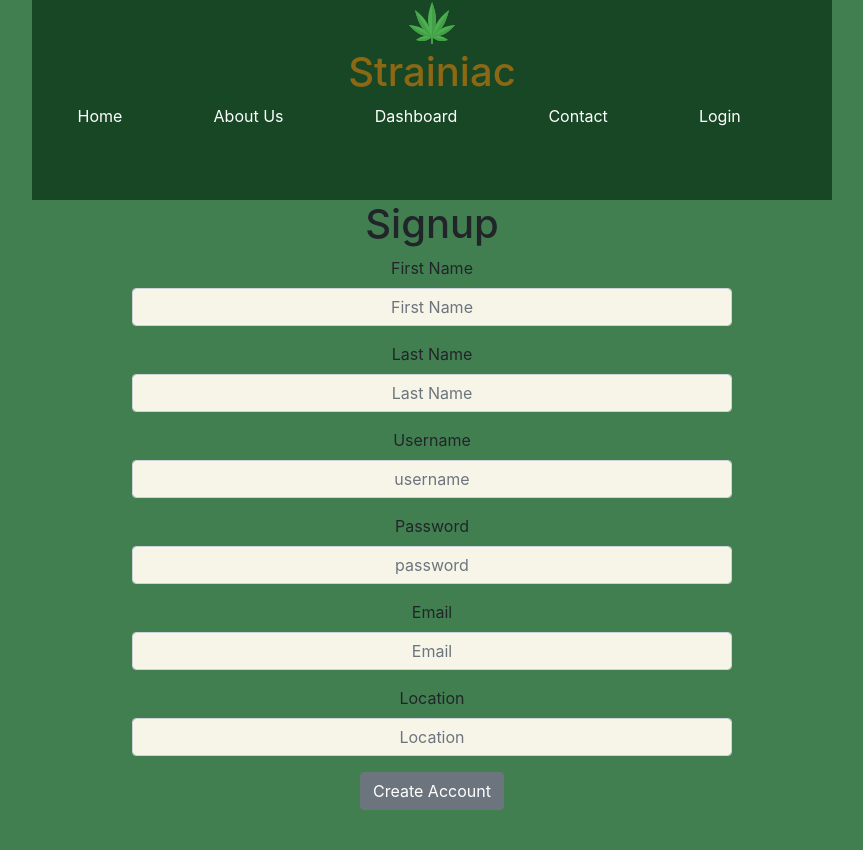
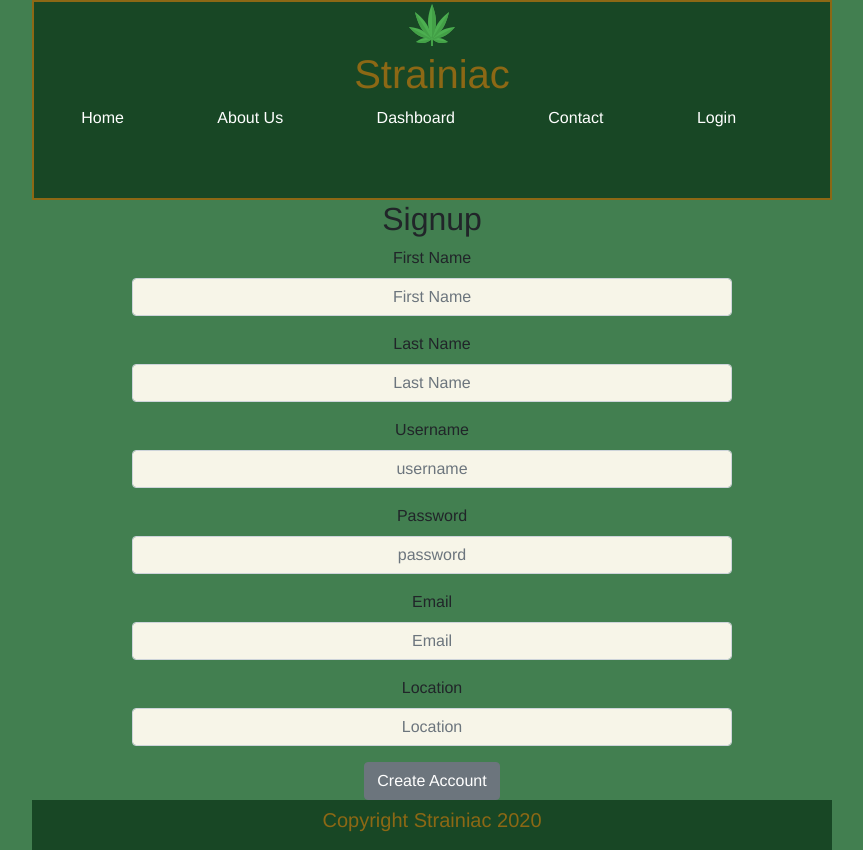
Before and after one commit to med-cab2/React-Front-End, a React (Create React App) app in the folder client/: page /signup in a window 1280 px wide. Shown: the whole page, without its empty margins (208-1071 px from the left). Before the commit the page ends 810 px from the top, so only its background shows below. Built offline with nearby package versions, Linux system fonts and the light colour scheme.

Commit message:
footer created

```diff
--- a/client/src/App.css
+++ b/client/src/App.css
@@ -1,3 +1,7 @@
+* {
+  font-family: Helvetica;
+}
+
 html,
 body,
 .App {
--- a/client/src/App.js
+++ b/client/src/App.js
@@ -8,6 +8,7 @@ import Login from "./components/login";
 import ProtectedRoute from "./components/ProtectedRoute";
 import Signup from "./components/signup";
 import Nav from "./components/nav-bar";
+import Footer from "./components/footer";
 
 function App() {
   return (
@@ -21,6 +22,7 @@ function App() {
           <Route component={Login} />
           <Route component={Signup} />
         </Switch>
+        <Footer />
       </div>
     </Router>
   );
--- /dev/null
+++ b/client/src/components/footer.js
@@ -0,0 +1,21 @@
+import React from "react";
+import styled from "styled-components";
+
+const FooterStyle = styled.footer`
+  background-color: #184725;
+  height: 50px;
+  width: 800px;
+  margin: 0 auto;
+  color: #8c6815;
+  font-size: 25px;
+`;
+
+const Footer = () => {
+  return (
+    <FooterStyle>
+      <small>Copyright Strainiac 2020</small>
+    </FooterStyle>
+  );
+};
+
+export default Footer;
--- a/client/src/components/login.js
+++ b/client/src/components/login.js
@@ -23,7 +23,7 @@ const Styles = {
 const Login = () => {
   return (
     <Container>
-      <h1>Login</h1>
+      <h2>Login</h2>
       <Form>
         <Col>
           <FormGroup>
--- a/client/src/components/nav-bar.js
+++ b/client/src/components/nav-bar.js
@@ -12,12 +12,13 @@ const NavCont = styled.div`
   display: flex;
   justify-content: space-evenly;
   flex-direction: column;
+  border: solid 2px #8c6815;
 `;
 
 const Navbar = styled.nav`
   background-color: #184725;
   height: 200px;
-  width: 800px;
+  width: 795px;
   margin: 0 auto;
   display: flex;
   justify-content: space-evenly;
--- a/client/src/components/signup.js
+++ b/client/src/components/signup.js
@@ -20,7 +20,7 @@ const Styles = {
 const Signup = () => {
   return (
     <Container>
-      <h1>Signup</h1>
+      <h2>Signup</h2>
       <Form>
         <Col>
           <FormGroup>
```
